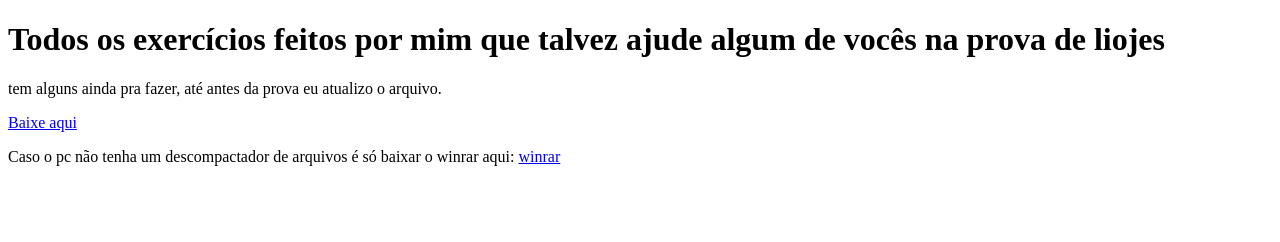
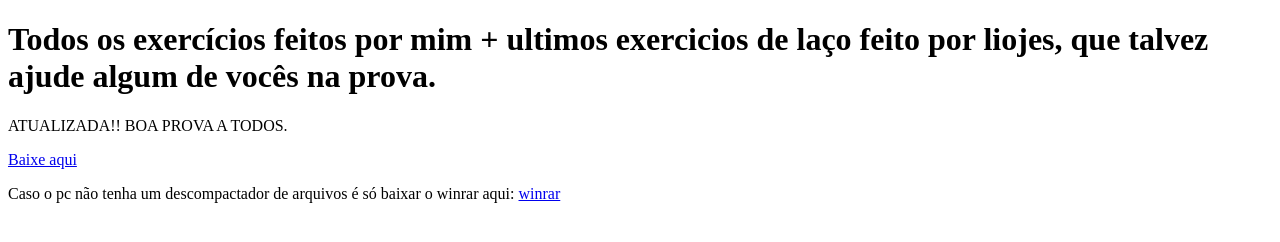
Before and after one commit to ajudinhaparaaprova/ajuda-para-prova, a plain HTML site: page index.html in a window 1280 px wide. Drawn offline with Linux system fonts and the light colour scheme.

Commit message:
commit inicial

```diff
--- a/index.html
+++ b/index.html
@@ -8,9 +8,9 @@
 
 </head>
 <body>
-    <h1>Todos os exercícios feitos por mim que talvez ajude algum de vocês na prova de liojes</h1>
-    <p>tem alguns ainda pra fazer, até antes da prova eu atualizo o arquivo.</p>
-    <a target="_blank" href="https://www.mediafire.com/file/r60jz53jvwq5ssg/conte%25C3%25BAdo-auxiliar0.rar/file">Baixe aqui</a>
+    <h1>Todos os exercícios feitos por mim + ultimos exercicios de laço feito por liojes, que talvez ajude algum de vocês na prova.</h1>
+    <p>ATUALIZADA!! BOA PROVA A TODOS.</p>
+    <a target="_blank" href="https://www.mediafire.com/file/6g7yyhsp1e7q8fc/conte%25C3%25BAdo-auxiliar1.rar/file">Baixe aqui</a>
     <p>Caso o pc não tenha um descompactador de arquivos é só baixar o winrar aqui: <a href="https://www.win-rar.com/download.html?&L=9" target="_blank">winrar</a></p>
 
 
```
